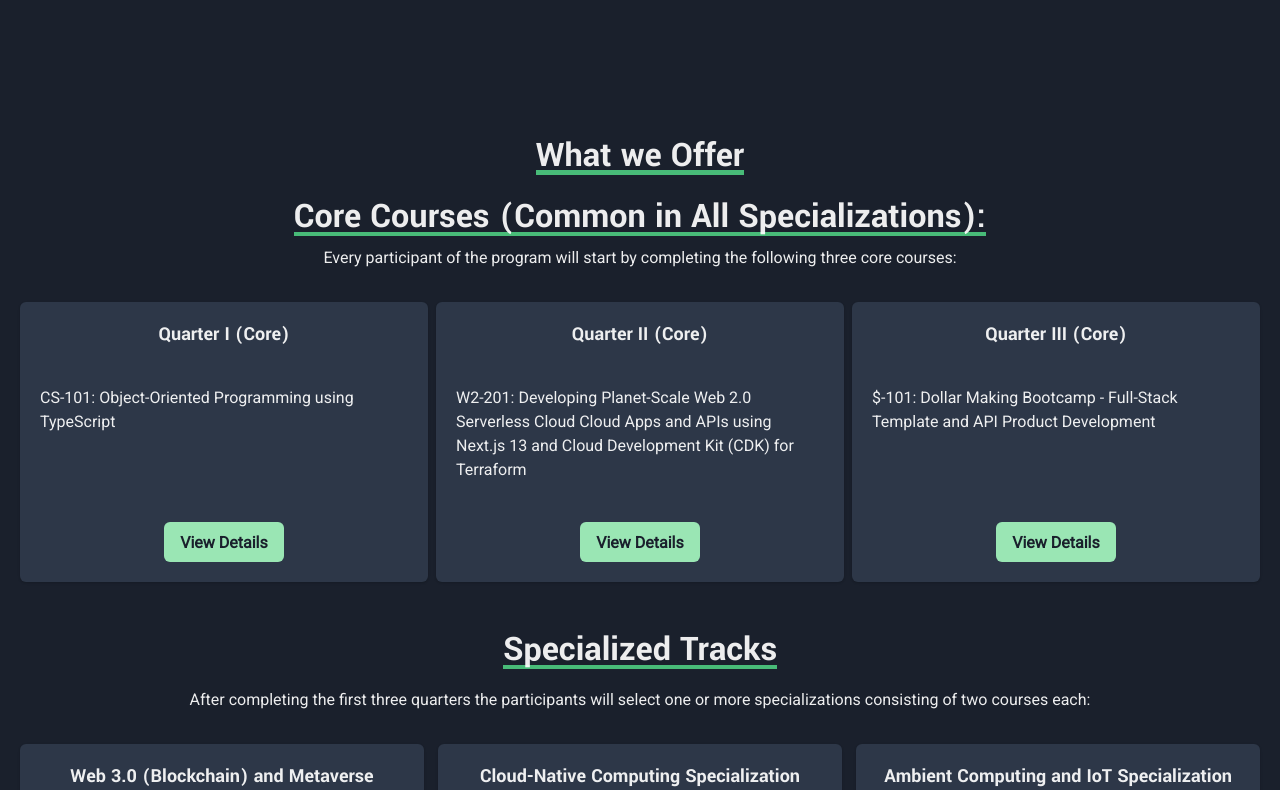
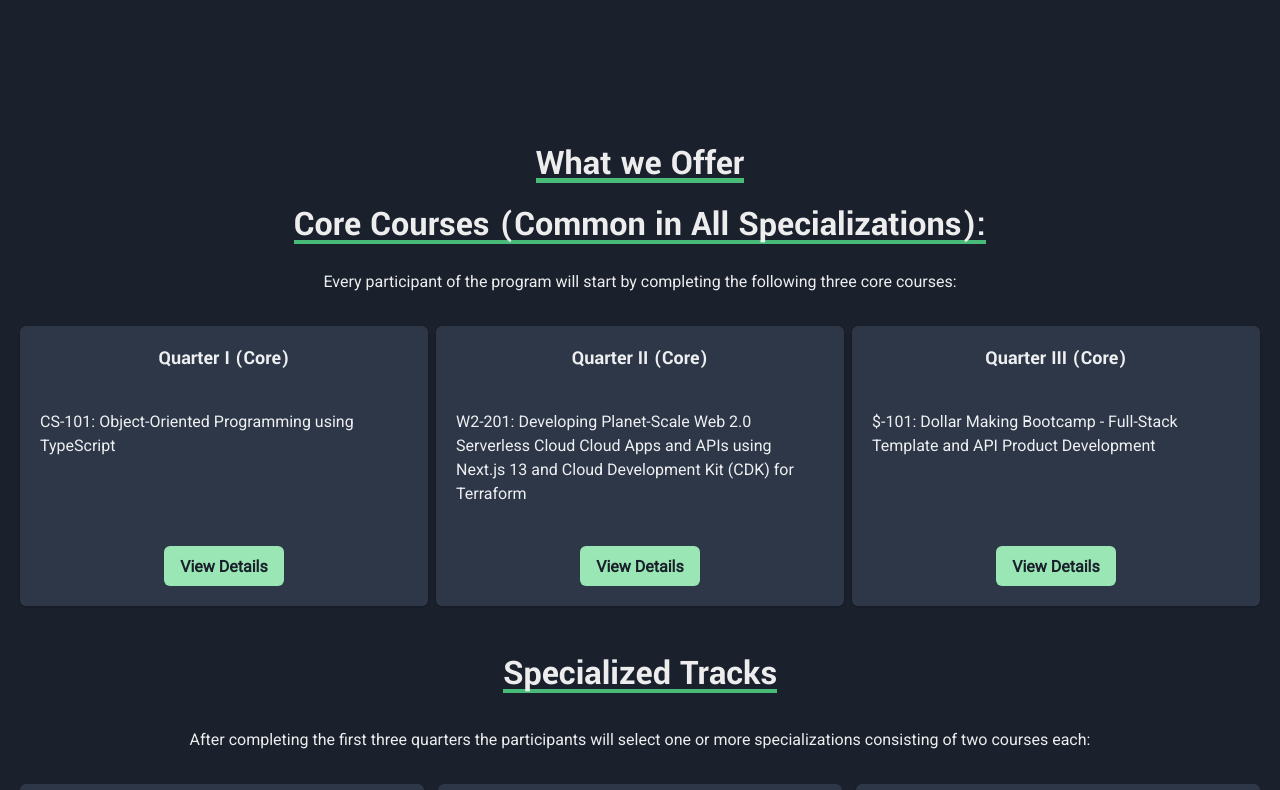
Before and after one commit to jawwad-ali/panaverse, a Next.js app: page / in a window 1280 px wide. Shown: the part 680-1470 px from the top of the page. Built offline with nearby package versions, Linux system fonts and the light colour scheme.

Commit message:
fixes to margin top in offer section

```diff
--- a/app/components/HeroSection.tsx
+++ b/app/components/HeroSection.tsx
@@ -27,7 +27,6 @@ const HeroSection = () => {
       mx="7"
       height={{ base: "120vh", md: "120vh", lg: "90vh" }}
       mt={{ base: "4", lg: "0" }}
-
     >
       <Flex flexDirection="column" justifyContent="center">
         <Heading as="h1" fontSize={{ base: "3xl", md: "4xl", lg: "5xl" }}>
--- a/app/components/Offer.tsx
+++ b/app/components/Offer.tsx
@@ -21,10 +21,9 @@ const Offer = () => {
     <Box
       id="courses"
       as="div"
-      // mt={{ base: "150px", md: "0px" }}
       mb="50px"
-      position="relative"
-      maxW={"100%"}
+      marginTop={{ base: "150px", md: 0, xl: 2 }}
+      maxW="100%"
     >
       <Heading
         fontSize={{ base: "3xl", md: "3xl", lg: "4xl" }}
@@ -56,6 +55,7 @@ const Offer = () => {
         fontSize={{ base: "3xl", md: "3xl", lg: "4xl" }}
         textAlign={"center"}
         mb={2}
+        px={4}
       >
         <Text
           fontWeight="bold"
@@ -71,7 +71,7 @@ const Offer = () => {
             left: 0,
             bg: "green.400",
             zIndex: -1,
-            marginLeft: { base: "40px", md: 0, lg: 0 },
+            marginLeft: { base: "20px", md: 0, lg: 0 },
           }}
         >
           Core Courses (Common in All Specializations):
@@ -81,6 +81,7 @@ const Offer = () => {
         fontSize={{ base: "15px", md: "16px" }}
         textAlign={"center"}
         px={{ base: "6", lg: "0" }}
+        pt={4}
         className={roboto.className}
       >
         Every participant of the program will start by completing the following
@@ -141,6 +142,7 @@ const Offer = () => {
       </Heading>
 
       <Text
+        mt={4}
         px={{ base: "4", md: "16" }}
         fontSize={{ base: "15px", md: "16px" }}
         textAlign={"center"}
```
